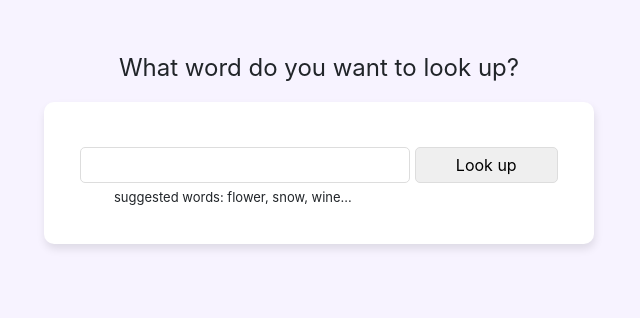
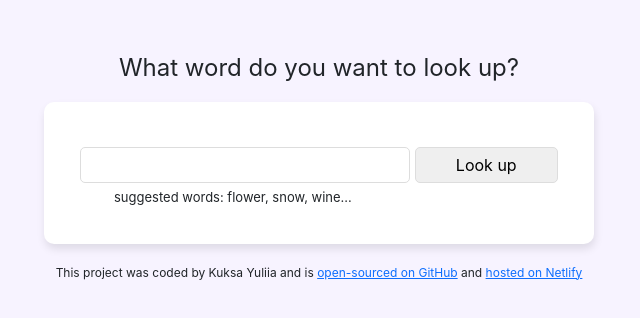
Before and after one commit to YKUKSA/dictionary-project, a React (Create React App) app: page / in a window 1280 px wide. Shown: the top 318 px of the page, without its empty margins (321-961 px from the left). Built offline with nearby package versions, Linux system fonts and the light colour scheme.

Commit message:
adding links in footer

```diff
--- a/src/App.css
+++ b/src/App.css
@@ -1,6 +1,11 @@
 body {
   background-color: #f7f3ff;
   text-align: center;
+}
+footer {
+  font-size: 12px;
+  margin-top: 20px;
+  margin-bottom: 30px;
 }
 .App-header {
   margin-top: 50px;
--- a/src/App.js
+++ b/src/App.js
@@ -8,6 +8,24 @@
         <p>What word do you want to look up?</p>
       </header>
       <DictionarySearch />
+      <footer className="App-footer">
+        This project was coded by Kuksa Yuliia and is {""}
+        <a
+          href="https://github.com/YKUKSA/dictionary-project"
+          target="_blank"
+          rel="noopener noreferrer"
+        >
+          open-sourced on GitHub
+        </a>{" "}
+        and{" "}
+        <a
+          href="https://bucolic-alpaca-8dc83f.netlify.app/"
+          target="_blank"
+          rel="noopener noreferrer"
+        >
+          hosted on Netlify
+        </a>
+      </footer>
     </div>
   );
 }
```
